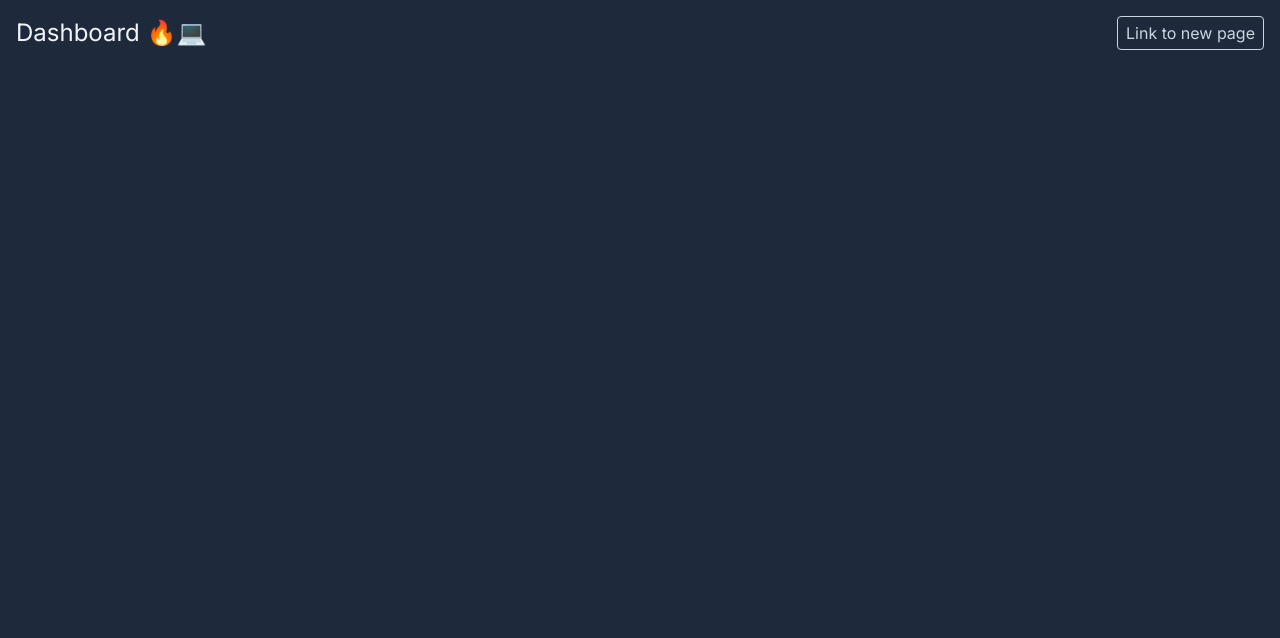
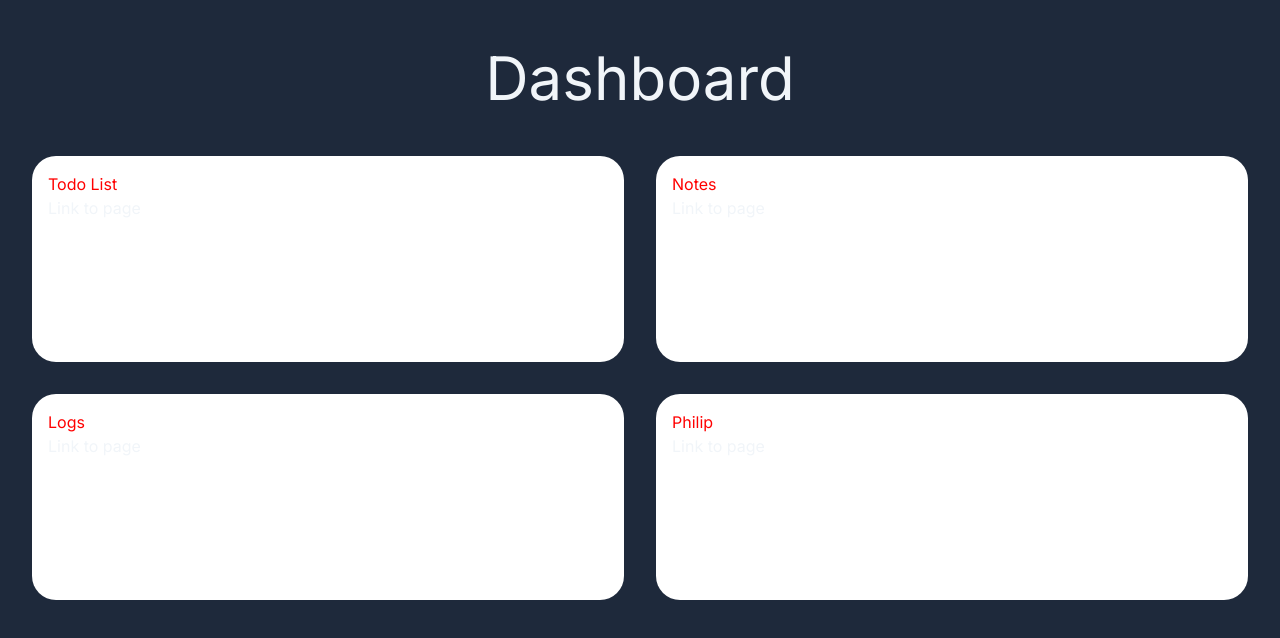
Before and after one commit to philip-soderbom/dashboard, a Next.js app: page / in a window 1280 px wide. Shown: the top 638 px of the page. Built offline with nearby package versions, Linux system fonts and the light colour scheme.

Commit message:
added my own CSS, Card component

```diff
--- a/src/app/globals.css
+++ b/src/app/globals.css
@@ -1,3 +1,20 @@
 @tailwind base;
 @tailwind components;
 @tailwind utilities;
+
+
+.grid-main {
+    display: grid;
+    grid-template-rows: 1fr 4fr;
+    grid-template-columns: 1fr;
+    grid-template-areas: "title" "cards";
+    height: 75vh;
+}
+
+.grid-main h1 {
+    grid-area: title;
+}
+
+.grid-main .cards {
+    grid-area: cards;
+}
--- a/src/app/page.tsx
+++ b/src/app/page.tsx
@@ -1,13 +1,17 @@
+import Card from "@/components/card/Card";
 import Link from "next/link";
+
+const cardTitles = ['Todo List', 'Notes', 'Logs', 'Philip']
 
 export default function Home() {
   return (
-    <>
-      <header className="flex justify-between items-center mb-4">
-        <h1 className="text-2xl">Dashboard 🔥💻</h1>
-        <Link className="border border-slate-300 text-slate-300 px-2 py-1 rounded hover:bg-slate-700 focus-within:bg-slate-700 outline-none" href="/new">Link to new page</Link>
-      </header>
-      <ul></ul>
-    </>
+    <div className="grid-main">
+      <h1 className="text-center text-6xl my-8">Dashboard</h1>
+      <div className="cards grid grid-cols-2">
+        {cardTitles.map((cardTitle, i) => (
+          <Card text={cardTitle}></Card>
+        ))}
+      </div>
+    </div>
   )
 }
--- /dev/null
+++ b/src/components/card/Card.tsx
@@ -0,0 +1,16 @@
+import Link from "next/link";
+import './style.css';
+
+type Props = {
+    //children: React.ReactNode;
+    text: String;
+}
+
+export default function Card(props: Props) {
+    return (
+        <div className="card m-4 p-4 bg-white rounded-3xl">
+            <h2>{props.text}</h2>
+            <Link href="/new">Link to page</Link>
+        </div>
+    )
+}
--- /dev/null
+++ b/src/components/card/style.css
@@ -0,0 +1,13 @@
+h2 {
+    color: red;
+}
+
+.card:hover {
+    transform: scale(1.03);
+    transition: all .6s cubic-bezier(0.075, 0.82, 0.165, 1);
+    cursor: pointer;
+}
+
+.card {
+    transition: all .6s cubic-bezier(0.075, 0.82, 0.165, 1);
+}
```
